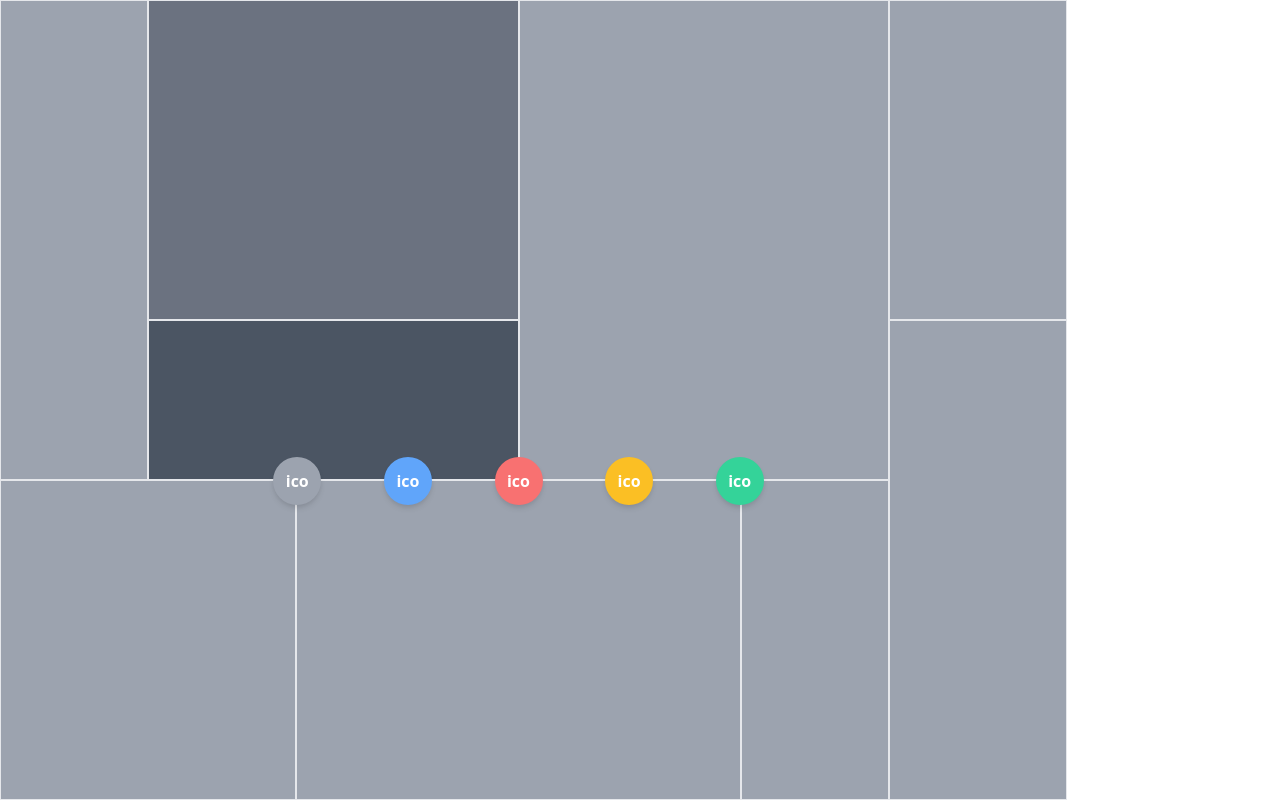
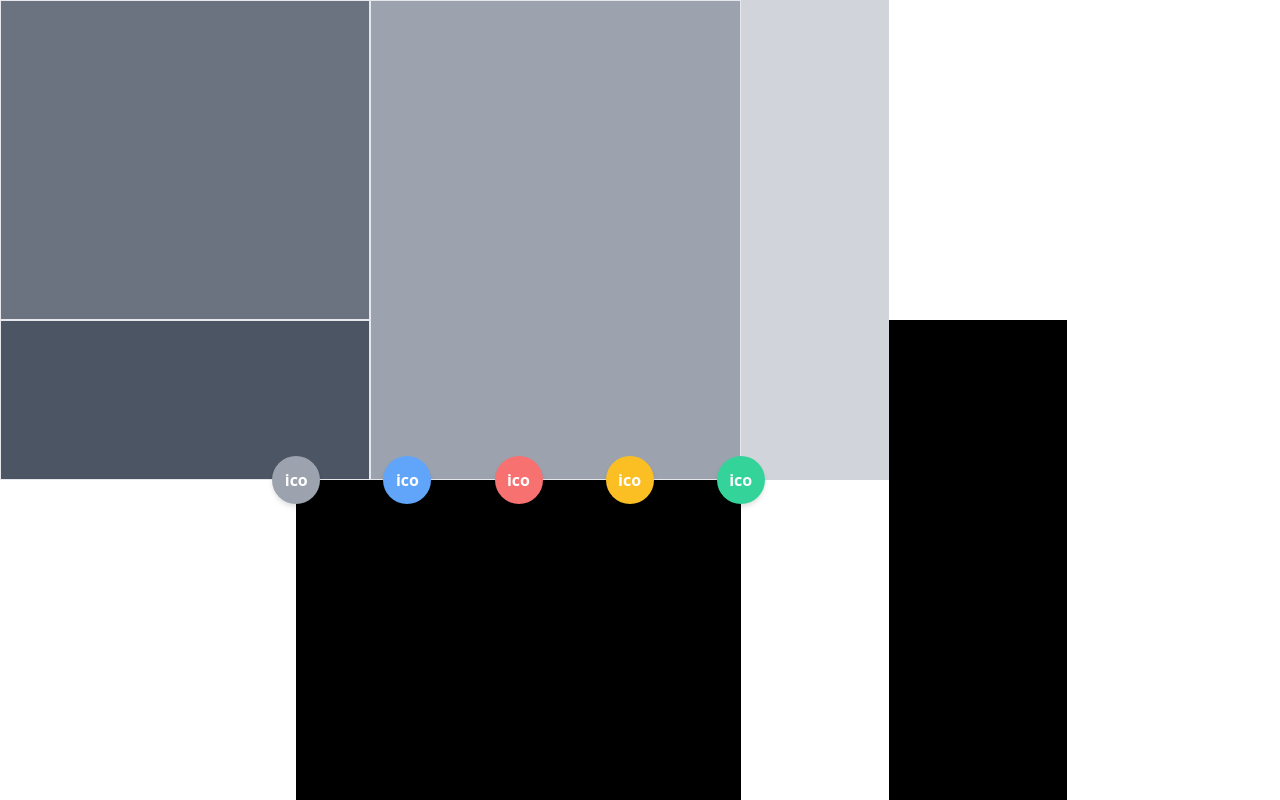
Before and after one commit to 3FE3LE/fanpage, a Next.js app: page / in a window 1280 px wide. Built offline with nearby package versions, Linux system fonts and the light colour scheme; a web font is replaced by a local one.

Commit message:
add fonts

```diff
--- /dev/null
+++ b/pages/_app.jsx
@@ -0,0 +1,6 @@
+import '../public/styles.css'
+
+// This default export is required in a new `pages/_app.js` file.
+export default function MyApp({ Component, pageProps }) {
+  return <Component {...pageProps} />
+}
--- a/pages/index.jsx
+++ b/pages/index.jsx
@@ -12,7 +12,7 @@ const Home = () => (
     <div className='w-full bg-gray-200 min-h-screen flex flex-col md:flex-row lg:w-10/12 justify-center items-center'>
       <div className="w-full md:w-10/12 bg-gray-300 min-h-screen flex grid grid-rows-5">
         <div className="w-full h-full row-span-3 flex">
-          <div className="w-0 sm:w-2/12 border bg-gray-400 h-full"></div>
+          <div className="w-0 hidden sm:w-2/12 border bg-gray-400 h-full"></div>
           <div className="w-1/2 sm:w-5/12 bg-gray-400 h-full grid grid-rows-3">
             <div className="w-full h-full border bg-gray-500 p-2 row-span-2"></div>
             <div className="w-full h-full border bg-gray-600 p-2 row-span-1"></div>
@@ -20,8 +20,8 @@ const Home = () => (
           <div className="w-1/2 sm:w-5/12 bg-gray-400 border min-h-full"></div>
         </div>
         <div className="w-full h-full row-span-2 flex">
-          <div className="w-2/12 sm:w-4/12 bg-gray-400 border min-h-full"></div>
-          <div className="w-8/12 sm:w-6/12 bg-gray-400 border min-h-full">
+          <div className="w-2/12 sm:w-4/12 bg-white min-h-full"></div>
+          <div className="w-8/12 sm:w-6/12 bg-black min-h-full">
             <div className="flex justify-between w-full h-0 -mt-6 -ml-6">
               <div className="w-0 h-0 relative">
                 <div className="h-12 w-12 text-white font-black bg-gray-400 shadow-md rounded-full flex items-center justify-center">ico</div>
@@ -40,12 +40,12 @@ const Home = () => (
               </div>
             </div>
           </div>
-          <div className="w-2/12 bg-gray-400 border min-h-full p-2"></div>
+          <div className="w-2/12 bg-white min-h-full p-2"></div>
         </div>
       </div>
       <div className="w-full  md:w-2/12 bg-gray-400 min-h-screen grid grid-rows-5 ">
-        <div className="w-full bg-gray-400 border row-span-4 md:row-span-2"></div>
-        <div className="w-full bg-gray-400 border row-span-1 md:row-span-3"></div>
+        <div className="w-full bg-white row-span-4 md:row-span-2"></div>
+        <div className="w-full bg-black   row-span-1 md:row-span-3"></div>
       </div>
     </div>
   </>
--- /dev/null
+++ b/public/styles.css
@@ -0,0 +1,12 @@
+body{
+  font-family: 'Montserrat', sans-serif;
+}
+
+h1,
+h2,
+h3,
+h4,
+h5,
+h6 {
+  font-family: 'Lobster', cursive;
+}
```
